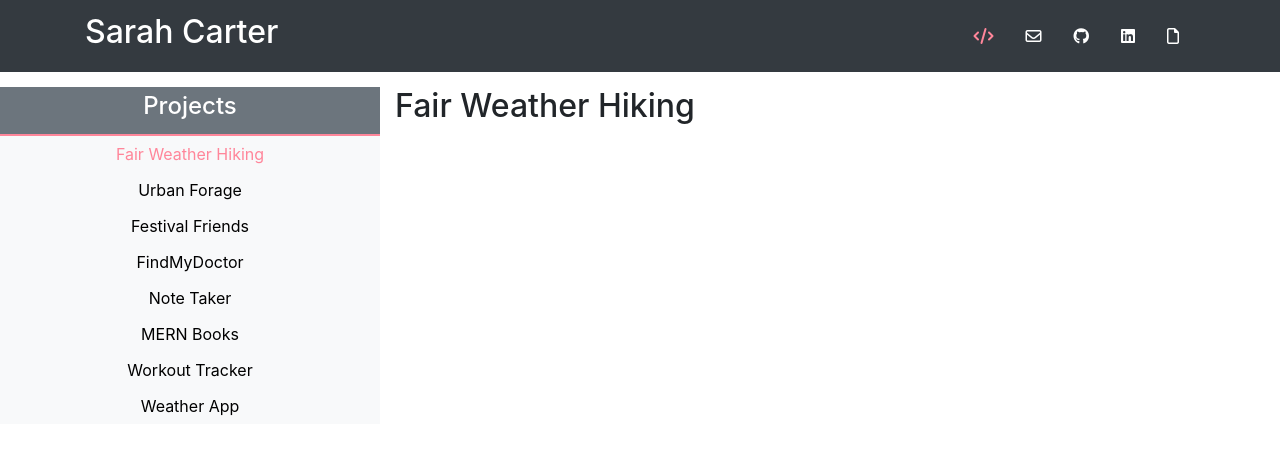
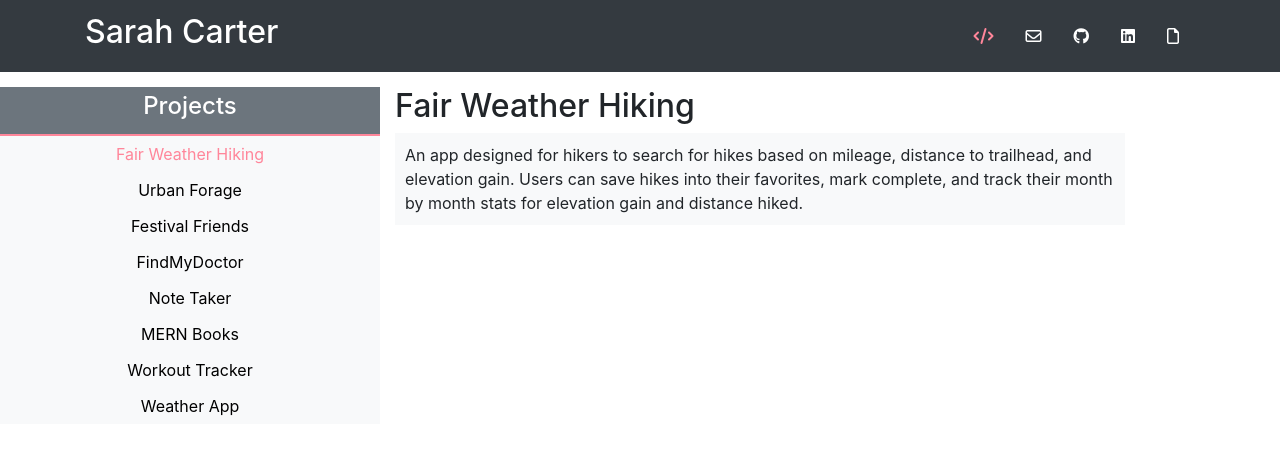
Before and after one commit to sarahm16/React-Portfolio, a React (Create React App) app: page / in a window 1280 px wide. Shown: the top 454 px of the page. Built offline with nearby package versions, Linux system fonts and the light colour scheme.

Commit message:
changed background color of description

```diff
--- a/src/components/project/project.js
+++ b/src/components/project/project.js
@@ -1,10 +1,25 @@
 import React, {Component} from 'react';
 
+import './style.css';
+
 class Project extends Component {
+    render() {
+        console.log(this.props.details)
+        const { name, description, technologies, url, image } = this.props.details;
+        console.log(typeof image);
+        return(
+            <div className='container'>
+                <div className='row'>
+                    <h2>{name}</h2>
+                </div>
+                {/* <div className='row'>
+                    <div className='col'><img src={require(image)} alt={name}></img></div>
+                </div> */}
+                <div className='row description bg-light'>
+                    {description}
+                </div>
 
-    render() {
-        return(
-            <h2>{this.props.details.name}</h2>
+            </div>
         )
     }
 }
--- a/src/components/project/style.css
+++ b/src/components/project/style.css
@@ -0,0 +1,7 @@
+img {
+    width: 100%;
+}
+
+.description {
+    padding: 10px;
+}
--- a/src/db/db.js
+++ b/src/db/db.js
@@ -4,56 +4,56 @@ let projectList = [
         description: 'An app designed for hikers to search for hikes based on mileage, distance to trailhead, and elevation gain. Users can save hikes into their favorites, mark complete, and track their month by month stats for elevation gain and distance hiked.',
         technologies: ['React.js', 'Node.js', 'MongoDB', 'Redux', 'Express.js', 'Moment.js', 'Zipcodes.js', 'Materialize CSS', 'Cloudinary.js'],
         url: 'fairweatherhiking.herokuapp.com',
-        image: ''
+        image: './images/fairweather.png'
     },
     {
         name: 'Urban Forage',
         description: 'A social app designed to help friends decide which restaurant to go to within a certain mileage',
         technologies: ['Handlebars.js', 'MySQL', 'Sequelize.js', 'Express.js', 'Node.js', 'Bootstrap CSS', ],
         url: 'https://polar-cliffs-12845.herokuapp.com/',
-        image: ''
+        image: './images/urban-forage.png'
     },
     {
         name: 'Festival Friends',
         description: 'testing',
         technologies: [],
         url: '',
-        image: ''
+        image: './images/urban-forage.png'
     },
     {
         name: 'FindMyDoctor',
         description: '',
         technologies: [],
         url: '',
-        image: ''
+        image: './images/urban-forage.png'
     },
     {
         name: 'Note Taker',
         description: '',
         technologies: [],
         url: '',
-        image: ''
+        image: './images/urban-forage.png'
     },
     {
         name: 'MERN Books',
         description: '',
         technologies: [],
         url: '',
-        image: ''
+        image: './images/urban-forage.png'
     },
     {
         name: 'Workout Tracker',
         description: '',
         technologies: [],
         url: '',
-        image: ''
+        image: './images/urban-forage.png'
     },
     {
         name: 'Weather App',
         description: '',
         technologies: [],
         url: '',
-        image: ''
+        image: './images/urban-forage.png'
     }
 ]
 
--- a/src/pages/projects.js
+++ b/src/pages/projects.js
@@ -42,7 +42,6 @@ class Projects extends Component {
                             {this.state.projectList.map((project, index) => {
                                 return(
                                     <div className='row project-name'>
-
                                         <button className={this.state.activeProject.name === project.name ? 'project-button bg-light active-project' : 'project-button bg-light'} id={index} onClick={this.setActiveProject}>{project.name}</button>
                                     </div>
                                 )
```
Also changed, not shown: src/components/project/images/fairweather.png (added), 1 other file (tests, documents, lock files or other folders).
